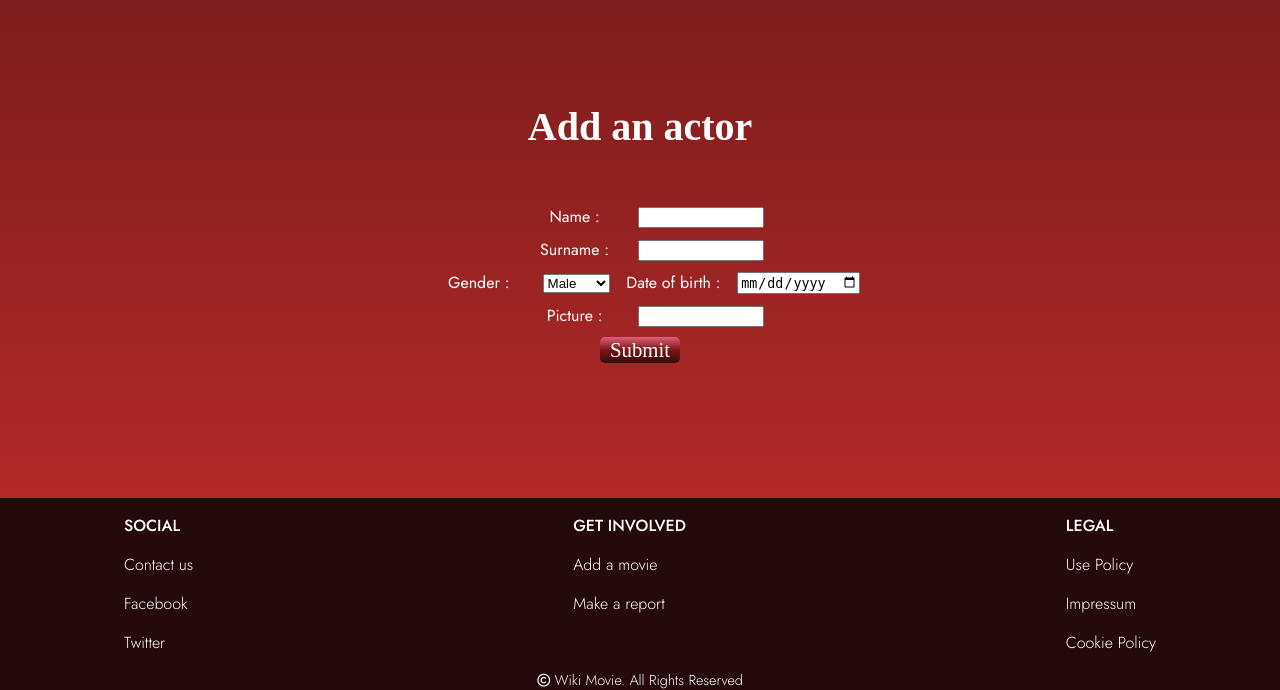
After one commit to chloec68/MVC_CINEMA, a PHP site: template view/actor/addActor.php in a window 1280 px wide. The commit adds this page. Shown: the part 1045-1735 px from the top of the page. Run offline with PHP 8.4, Linux system fonts and the light colour scheme; the template is opened without the code that fills it, so the values that code supplies are empty; some web fonts are replaced.

Commit message:
add addActor function

```diff
--- a/index.php
+++ b/index.php
@@ -44,6 +44,7 @@ if(isset($_GET["action"])){
         case "deleteType":$ctrlType->deleteType($id);break;
         case "addMovie":$ctrlCinema->addMovie();break;
         case "addMovieForm":$ctrlCinema->addMovieForm();break;
+        case "addActor":$ctrlPerson->addActor();break;
     }
 }
 
--- a/public/styles/styles.css
+++ b/public/styles/styles.css
@@ -369,7 +365,20 @@ opacity: 1;
     }
 }
 
-/* **************** ADD CATEGORY ************** */
+/* **************** ADD MOVIE FORM ************** */
+
+form label,
+form input {
+    display: inline-block;
+    width: 10%;
+    margin: 5px 0;
+}
+
+.form_addMovie{
+    text-align: center;
+}
+
+/* **************** ADD CATEGORY FORM ************** */
 
 form{
     text-align: center;
--- /dev/null
+++ b/view/actor/addActor.php
@@ -0,0 +1,27 @@
+<?php ob_start();
+?>
+
+<form class="form_addActor" action="index.php?action=addActor" method="post">
+    <label for="newActor">Name : </label>
+    <input type="text" name="personName" id="personName" required><br>
+    <label for="newActor">Surname : </label>
+    <input type="text" name="personSurname" id="personSurname"><br>
+    <label for="newActor">Gender : </label>
+    <!-- <input type="text" name="gender" id="gender" required><br>  -->
+    <select id="gender" name="gender">
+        <option value="male">Male</option>
+        <option value="female">Female</option>
+    </select>
+    <label for="newActor">Date of birth : </label>
+    <input type="date" name="dob" id="dob" required><br>
+    <label for="newActor">Picture : </label>
+    <input type="url" name="portraitUrl" id="portraitUrl"><br>
+    <input type="submit" name="submit" value="Submit" id="submit">
+</form>
+
+<?php
+
+$titre="Add an actor";
+$titre_secondaire = "Add an actor";
+$contenu = ob_get_clean();
+require "view/template.php";
--- a/view/film/addMovieForm.php
+++ b/view/film/addMovieForm.php
@@ -1,7 +1,7 @@
 <?php ob_start();
 ?>
 
-<form action="index.php?action=addMovie" method="post">
+<form class="form_addMovie" action="index.php?action=addMovie" method="post">
     <label for="newMovie">Title : </label>
     <input type="text" name="movieTitle" id="newTitle" required><br>
     <label for="newMovie">Release year : </label>
```
Also changed, not shown: other parts of public/styles/styles.css (+26 -30 lines), controller/CinemaController.php (+2 -15 lines), controller/PersonController.php (+45 -2 lines), view/actor/listActors.php (renamed from view/acteur/listActors.php).
